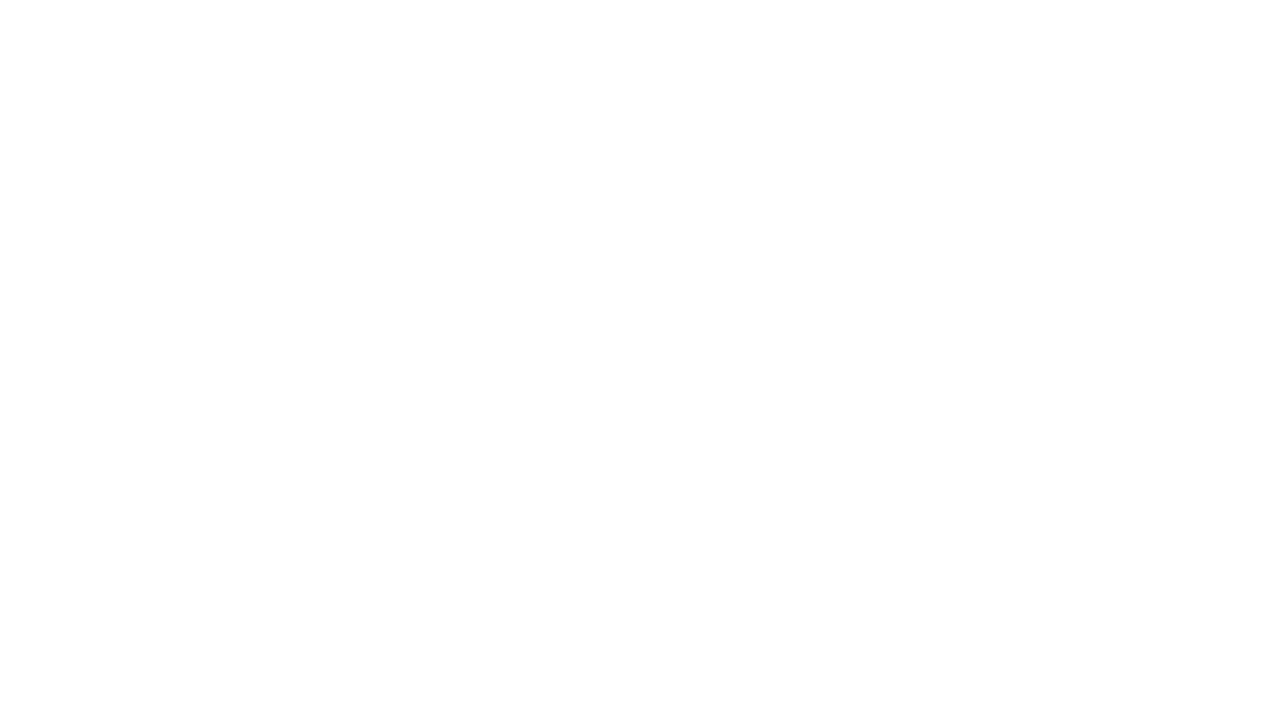
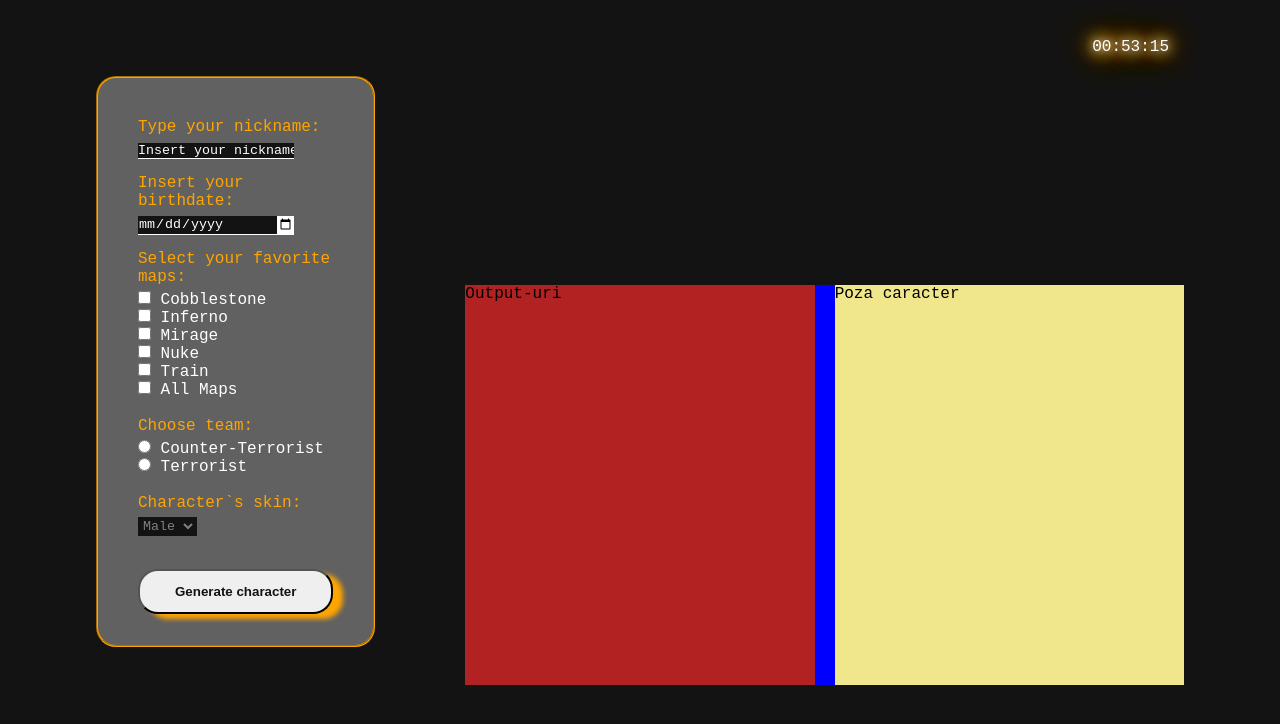
Before and after one commit to daria979/CS-GO-web, a plain HTML site: page index.html in a window 1280 px wide. Drawn offline with Linux system fonts and the light colour scheme.

Commit message:
redesigned website and form/added grid layout

```diff
--- a/index.html
+++ b/index.html
@@ -5,8 +5,97 @@
     <meta http-equiv="X-UA-Compatible" content="IE=edge">
     <meta name="viewport" content="width=device-width, initial-scale=1.0">
     <title>Counter Strike</title>
+
+    <link rel="stylesheet" href="layout.css">
+    <link rel="stylesheet" href="style.css">
+
+    <script src="app.js" defer></script>
+    <script src="user_age.js" defer></script>
+    <script src="maps.js" defer></script>
+    <script src="gender_selector.js" defer></script>
+    <script src="button_effect.js" defer></script>
+    <script src="generate_character.js" defer></script>
 </head>
 <body>
+    <div class="parent">
+        <!-- <div class="div1">div1 </div> -->
+        <div class="div2">
+            <p id="clock"></p>
+        </div>
+        <div class="div3"></div>
+        <div class="div4">
+            <form id="my_form">
 
+                <!-- Nickname -->
+                <div class="label_pic">
+                  <!-- <img class="grenada" src="Pictures/grenada_crown.png"> -->
+                  <label class="label">Type your nickname:</label>
+                </div>
+                <input class="inputuri_design" type="text" id="user_name" placeholder="Insert your nickname" >
+
+                <!-- Birthdate -->
+                <div class="label_pic">
+                  <!-- <img class="grenada" src="Pictures/grenada_crown.png"> -->
+                  <label class="label">Insert your birthdate:</label>
+                </div>
+
+                <input class="inputuri_design" type="date" id="user_date_of_birth" >
+                <!-- Map selection -->
+
+                <div class="label_pic">
+                  <!-- <img class="grenada" src="Pictures/grenada_crown.png"> -->
+                  <label class="label">Select your favorite maps:</label><br>
+                </div>
+
+                <input type="checkbox" id="map1" name="map" value="Cobblestone" >
+                <label for="map1" class="Maps">Cobblestone</label><br>
+
+                <input type="checkbox" id="map2" name="map" value="Inferno" >
+                <label for="map2" class="Maps">Inferno</label><br>
+
+                <input type="checkbox" id="map3" name="map" value="Mirage" >
+                <label for="map3" class="Maps">Mirage</label><br>
+
+                <input type="checkbox" id="map4" name="map" value="Nuke" >
+                <label for="map4" class="Maps">Nuke</label><br>
+
+                <input type="checkbox" id="map5" name="map" value="Train" >
+                <label for="map5" class="Maps">Train</label><br>
+
+                <input type="checkbox" id="allmap" name="map" value="map_all" >
+                <label for="allmap" class="Maps">All Maps</label><br><br>
+
+                <!-- Team selection - Radio -->
+                <div class="label_pic">
+                  <!-- <img class="grenada" src="Pictures/grenada_crown.png"> -->
+                  <label class="label">Choose team:</label>
+                </div>
+
+                <input type="radio" name="teams" value="antiterro" onchange="Gender()">
+                <label for="antiterro">Counter-Terrorist</label><br>
+                <input type="radio" name="teams" value="terro" onchange="Gender()">
+                <label for="terro">Terrorist</label>
+                <br><br>
+
+                <!-- Gender selector -->
+                <div class="label_pic">
+                  <!-- <img class="grenada" src="Pictures/grenada_crown.png"> -->
+                  <label class="label">Character`s skin:</label><br>
+                </div>
+
+                <select  name="gender" class="inputuri_design" id="select_gender" >
+                    <option id="male" value="male">Male</option>
+                    <option id="female" value="female">Female</option>
+                </select><br><br>
+                <!--onclick="this.disabled=true, GenerateCharacter()"-->
+                <button id="button_submit" onclick="GenerateCharacter()"><b>Generate character</b></button>
+              </form>
+        </div>
+        <div class="div5"> </div>
+        <div class="div6"  id="getmaps"> </div>
+        <div class="div7">div7 </div>
+        <div class="div8">Output-uri </div>
+        <div class="div9">Poza caracter</div>
+    </div>
 </body>
 </html>
--- /dev/null
+++ b/layout.css
@@ -0,0 +1,72 @@
+*{
+    margin:0;
+    padding:0;
+}
+
+body,html{
+    background-color: rgb(20, 19, 19);
+    height: 100%;
+    max-height: 100%;
+    margin-left: 0;
+    /* background-image: url("Pictures/background.png"); */
+    background-repeat: no-repeat;
+    background-position: center;
+    background-attachment: fixed;
+    background-size: 100% 100% ;
+    background-repeat: no-repeat;
+
+    font-family: 'Inconsolata', monospace;
+    background-position: center;
+    min-height:10;
+    height:100%;
+    font-size:2vh;
+}
+
+.parent {
+    display: grid;
+    grid-template-columns: repeat(3, 1fr);
+    grid-template-rows: 0.1fr 2fr 2fr 2fr;
+    grid-column-gap: 20px;
+    grid-row-gap: 20px;
+    /* background-color:blue; */
+    width:85%;
+    height:84vh;
+    margin-left:7.5%;
+    margin-top:1%;
+    /* border: 2px red solid; */
+    }
+
+ .div1 {
+    grid-area: 1 / 1 / 5 / 4;
+    background-color: red;
+}
+.div2 {
+    grid-area: 1 / 1 / 2 / 4;
+}
+.div3 {
+    grid-area: 2 / 1 / 5 / 4;
+}
+.div4 {
+    grid-area: 2 / 1 / 5 / 2;
+    width:80%;
+}
+.div5 {
+    grid-area: 2 / 2 / 5 / 4;
+    /* background-color:pink;  */
+}
+.div6 {
+    grid-area: 2 / 2 / 3 / 4;
+    /* background-color:hotpink; */
+}
+.div7 {
+    grid-area: 3 / 2 / 5 / 4;
+    background-color:blue;
+}
+.div8 {
+    grid-area: 3 / 2 / 5 / 3;
+    background-color:firebrick;
+}
+.div9 {
+    grid-area: 3 / 3 / 5 / 4;
+    background-color:khaki;
+}
--- a/style.css
+++ b/style.css
@@ -0,0 +1,211 @@
+/*Clock style*/
+
+#clock{
+    color: #fff;
+    text-align: right;
+    -webkit-animation: clock 1s ease-in-out infinite alternate;
+    -moz-animation: clock 1s ease-in-out infinite alternate;
+    animation: clock 1s ease-in-out infinite alternate;
+    margin-top:25px;
+    margin-right:15px;
+  }
+
+  @-webkit-keyframes clock {
+    from {
+      text-shadow: 0 0 5px #fff, 0 0 10px #fff, 0 0 15px orangered, 0 0 20px orangered, 0 0 25px orangered, 0 0 30px orangered, 0 0 35px orangered;
+    }
+    to {
+      text-shadow: 0 0 10px #fff, 0 0 15px orange, 0 0 20px orange, 0 0 25px orange, 0 0 30px orange, 0 0 35px orange, 0 0 40px orange;
+    }
+
+  }
+
+/*Form style*/
+
+#my_form{
+    display:block;
+    padding: 40px;
+    background-color: #616161;
+    border-radius:20px;
+    height:80%;
+    border: 2px groove orange;
+
+}
+
+input[type=text],  input[type=date], select[type=radio]{
+    width:80%;
+    border: none;
+    border-bottom: 1px solid white;
+    /* padding: 3%; */
+    margin-bottom:8%;
+    color:white;
+    font-family: 'Inconsolata', monospace;
+
+}
+
+.label{
+    color:orange;
+    /* text-shadow:2px 2px 0.5px orange; */
+}
+::-webkit-calendar-picker-indicator {
+     background-color:white;
+     font-family: 'Inconsolata', monospace;
+    }
+
+::placeholder{
+    color:white;
+    font-family: 'Inconsolata', monospace;
+}
+#select_gender{
+    border:1px #141313 solid;
+    width:30%;
+    color:grey;
+    font-family: 'Inconsolata', monospace;
+}
+.inputuri_design{
+    background-color: rgb(20, 19, 19);
+    top:10%;
+    /* padding: 15px; */
+    width: 60%;
+}
+.inputuri_design:after{
+
+    font-family: 'Inconsolata', monospace;
+}
+
+/*adout data*/
+
+#data{
+    width:40%;
+    margin-left:30%;
+    height:auto;
+}
+#data_text{
+    font-size:30px;
+}
+
+/*Design maps*/
+
+.maps{
+    width:20%;
+    height:25vh;
+    border: 1px rgb(255, 60, 0) solid;
+    padding: 5px;
+    box-shadow: 5px 10px darkorange;
+    background-size:cover;
+    background-repeat: no-repeat;
+}
+#Cobblestone{
+    background-image: url("Pictures/cbblestone.jpg");
+}
+#Inferno{
+    background-image: url("Pictures/inferno.jpg");
+}
+#Mirage{
+    background-image: url("Pictures/mirage.jpg");
+}
+#Nuke{
+    background-image: url("Pictures/nuke.jpg");
+}
+#Train{
+    background-image: url("Pictures/train.jpg");
+}
+
+#getmaps{
+    display:flex;
+    /* width:100%; */
+    /* flex-wrap: wrap; */
+    align-items: 'center';
+
+}
+#button_submit{
+
+    /* margin-top:120px; */
+    /* margin-left:40%; */
+    width:100%;
+    padding: 13px;
+    box-shadow:10px 5px 5px #ffa500;
+    border-radius:20px;
+    cursor: pointer;
+    color:rgb(20, 19, 19);
+    margin-top:15px;
+}
+#button_submit:hover {
+    background-color: orange;
+    color:white;
+    box-shadow:10px 5px 5px rgb(20, 19, 19);;
+  }
+
+/*Add molotov grenade as icon*/
+.label_pic{
+    display: flex;
+    margin-bottom:5px;
+}
+.grenada{
+    width:40px;
+    height:auto;
+}
+
+/* Character */
+
+#about_character{
+    width: 75%;
+    display:flex;
+    justify-content: space-between;
+
+}
+
+/* Character's style */
+
+#antiterro_female{
+    background-image: url("Pictures/antiterro_female.png");
+}
+#antiterro_male{
+    background-image: url("Pictures/antiterro_male.png");
+}
+#terro_male{
+    background-image: url("Pictures/terro_male.png");
+}
+
+.character{
+    width: 300px;
+    height:450px;
+    padding: 5px;
+    margin:0px;
+    background-size:80%;
+    background-repeat: no-repeat;
+}
+
+/* add flash effect when click on submit button */
+
+.flash{
+    animation: blinker 1s linear;
+}
+
+@keyframes blinker {
+    50% {
+      opacity: 0;
+    }
+  }
+
+/* outputs from js code*/
+#output{
+    padding-top:2.5rem;
+    font-size:2rem;
+}
+#output2{
+    font-size: 1rem;
+  }
+
+
+
+input,label,select {
+    cursor: pointer; color:grey;
+}
+
+.Maps,input,label,select,option{
+    color:white;
+}
+.Maps:hover,input:hover,select[type=radio]:hover{
+    color:#14C6CC;
+}
```
Also changed, not shown: Pictures/background.png (added), Pictures/flash.png (added), Pictures/grenada_crown.png (added), Pictures/molotov.png (added).
